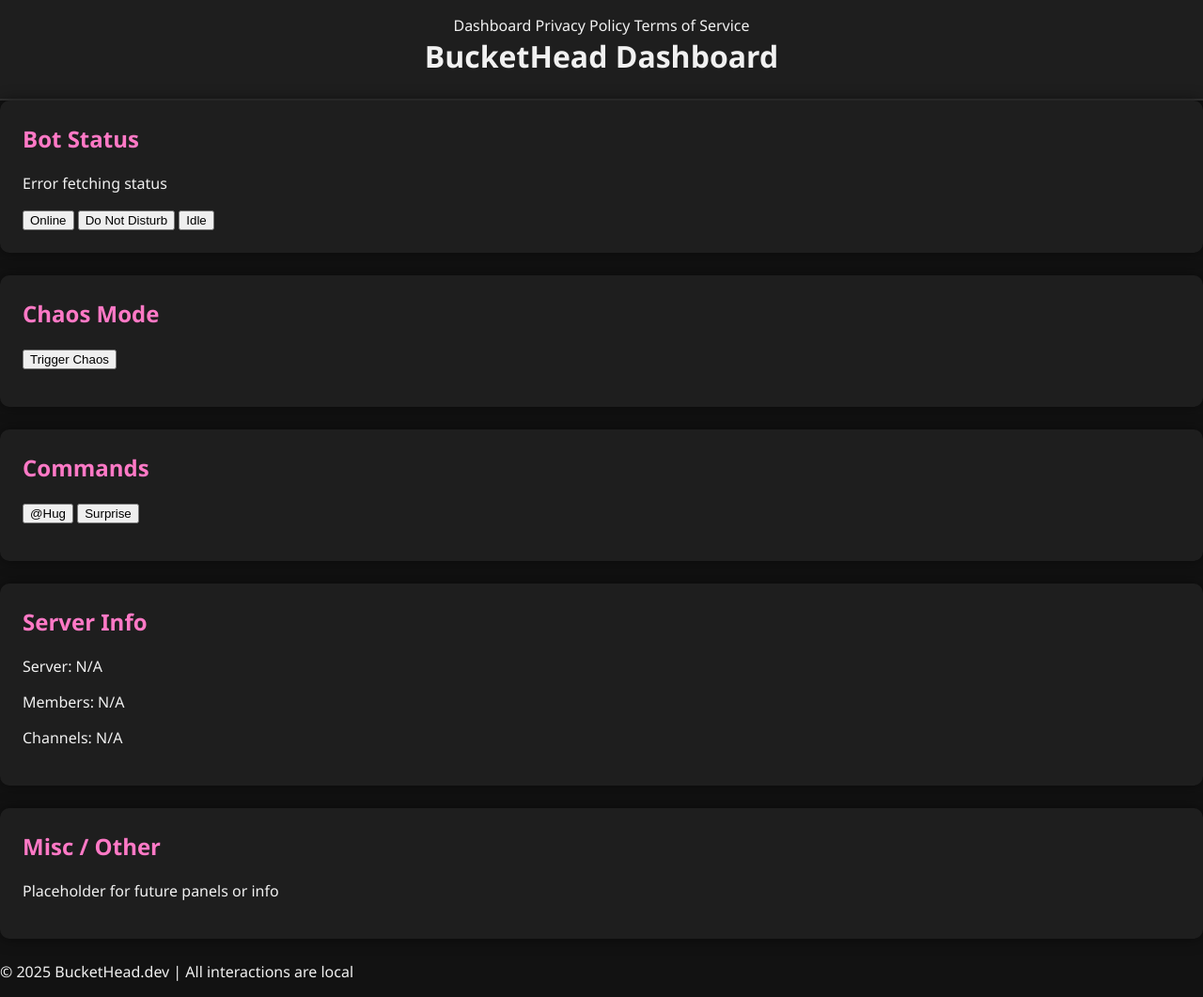
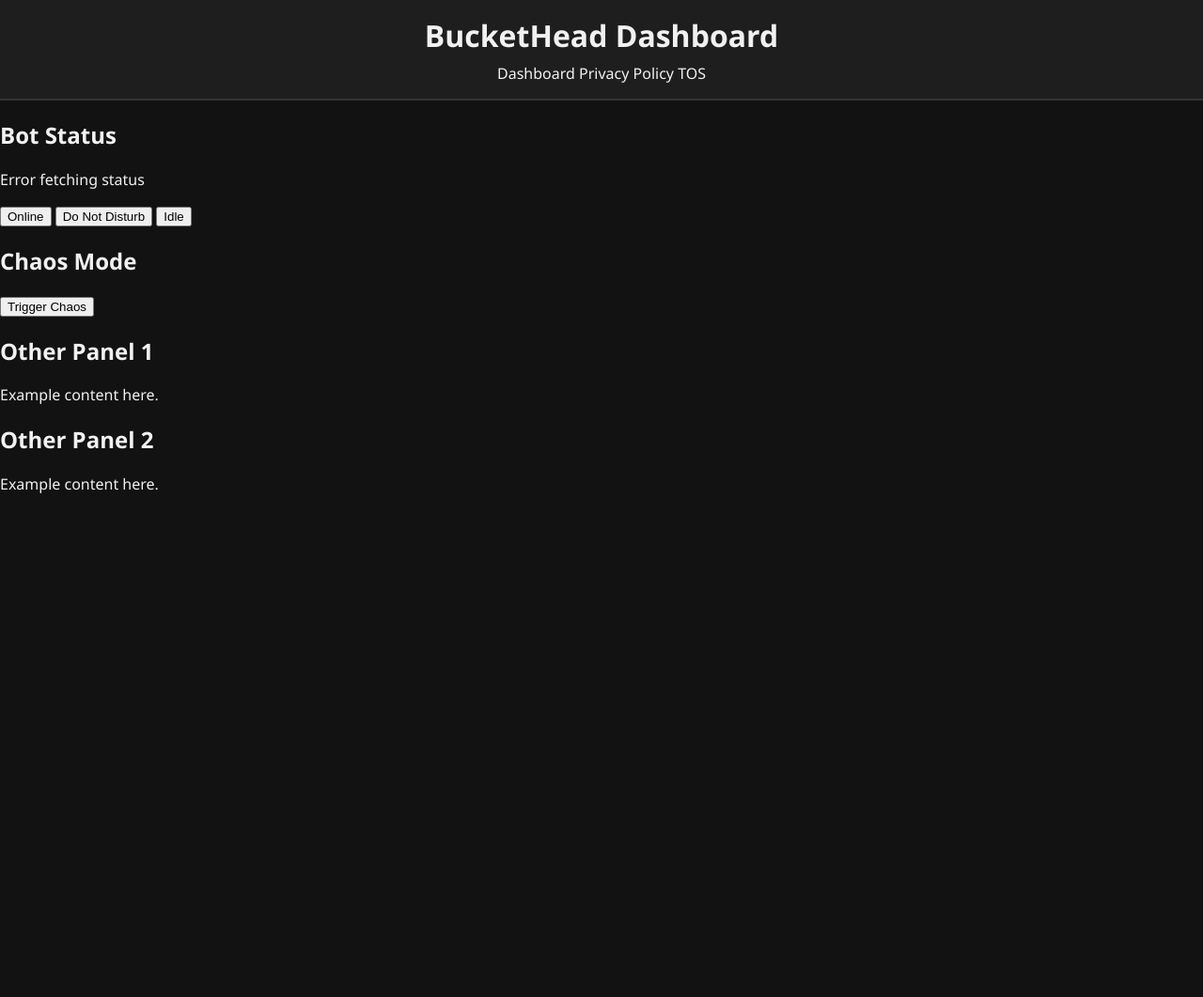
Before and after one commit to Brayden1609/Tinker-bot, a website: page dashboard/index.html in a window 1280 px wide. Shown: the whole page at 94% size. After the commit the page ends 800 px from the top, so only its background shows below. Drawn offline with Linux system fonts and the light colour scheme; no server answers; files whose address does not match are found by name.

Commit message:
Update index.html

```diff
--- a/dashboard/index.html
+++ b/dashboard/index.html
@@ -3,61 +3,44 @@
 <head>
 <meta charset="UTF-8">
 <meta name="viewport" content="width=device-width, initial-scale=1.0">
-    <title>BucketHead Dashboard</title>
+<title>Dashboard | BucketHead.dev</title>
 <link rel="stylesheet" href="style.css">
 </head>
 <body>
 <header>
+    <h1>BucketHead Dashboard</h1>
     <nav>
-            <a href="dashboard.html" class="active">Dashboard</a>
+        <a href="dashboard.html">Dashboard</a>
         <a href="privacy.html">Privacy Policy</a>
-            <a href="tos.html">Terms of Service</a>
+        <a href="tos.html">TOS</a>
     </nav>
-        <h1>BucketHead Dashboard</h1>
 </header>
 
 <main>
-        <section class="panel">
+    <div class="panel">
         <h2>Bot Status</h2>
         <p id="status">Loading...</p>
-            <div class="buttons">
         <button onclick="setStatus('online')">Online</button>
         <button onclick="setStatus('dnd')">Do Not Disturb</button>
         <button onclick="setStatus('idle')">Idle</button>
     </div>
-        </section>
 
-        <section class="panel">
+    <div class="panel">
         <h2>Chaos Mode</h2>
         <button onclick="triggerChaos()">Trigger Chaos</button>
         <p id="chaosResult"></p>
-        </section>
+    </div>
 
-        <section class="panel">
-            <h2>Commands</h2>
-            <div class="commands">
-                <button onclick="sendCommand('hug')">@Hug</button>
-                <button onclick="sendCommand('surprise')">Surprise</button>
+    <div class="panel">
+        <h2>Other Panel 1</h2>
+        <p>Example content here.</p>
     </div>
-            <p id="commandResult"></p>
-        </section>
 
-        <section class="panel">
-            <h2>Server Info</h2>
-            <p id="serverName">Server: N/A</p>
-            <p id="memberCount">Members: N/A</p>
-            <p id="channelCount">Channels: N/A</p>
-        </section>
-
-        <section class="panel">
-            <h2>Misc / Other</h2>
-            <p>Placeholder for future panels or info</p>
-        </section>
+    <div class="panel">
+        <h2>Other Panel 2</h2>
+        <p>Example content here.</p>
+    </div>
 </main>
-
-    <footer>
-        <p>© 2025 BucketHead.dev | All interactions are local</p>
-    </footer>
 
 <script src="script.js"></script>
 </body>
```
Lines whose indentation alone changed are shown as unchanged.
